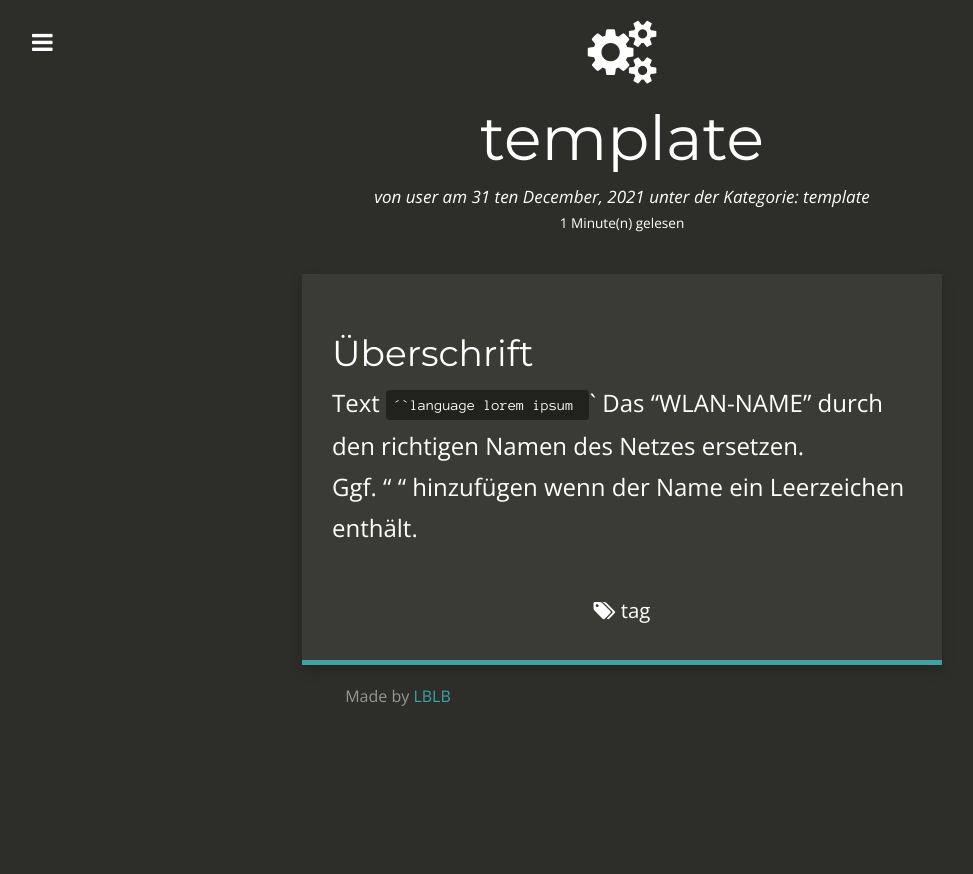
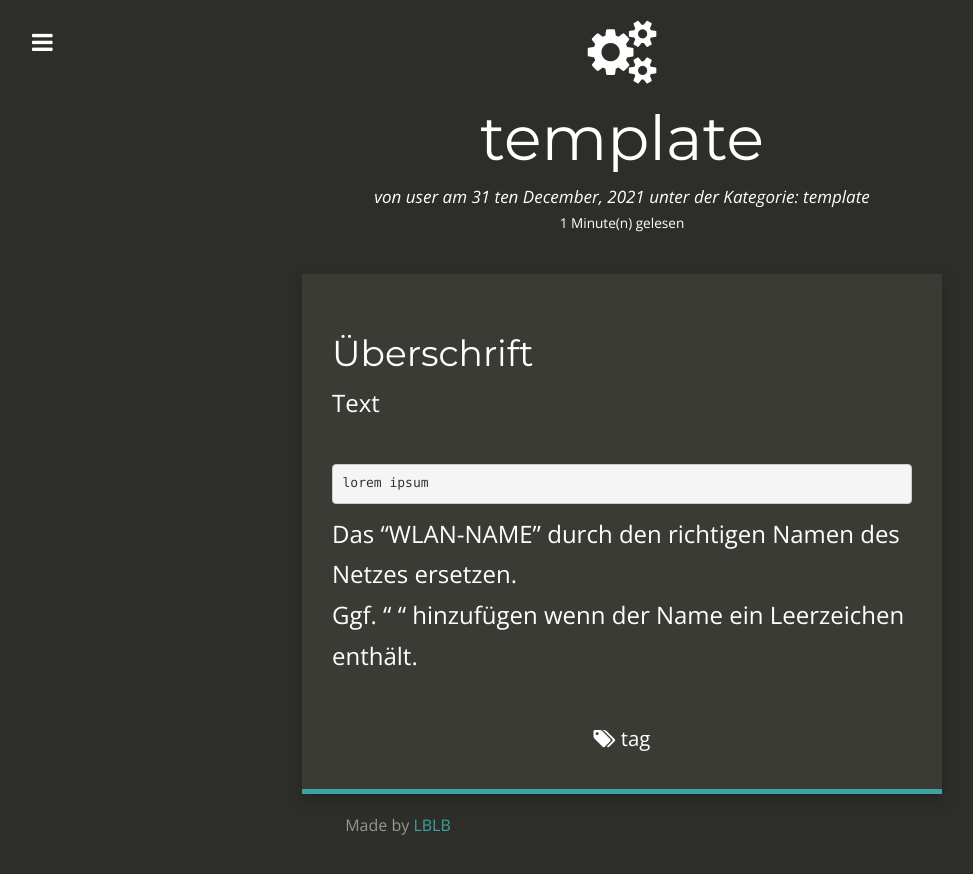
Before and after one commit to eski1337/lblb-it-ffd00, a Jekyll site: the page built from _posts/1999-01-01-template.md, in a window 1280 px wide. Shown: the top 874 px of the page, without its empty margins (18-991 px from the left). Built offline with Jekyll 4.4.1, drawn with Linux system fonts in a browser that asks for light colours; nearby versions of some CDN libraries; comment, search, counter and statistics services are not loaded.

Commit message:
1999-01-01-template.md: changed

````diff
--- a/_posts/1999-01-01-template.md
+++ b/_posts/1999-01-01-template.md
@@ -15,7 +15,7 @@ tags:
 ## Überschrift
 
 Text
-``´`language
+```language
 lorem ipsum
 ```
 Das "WLAN-NAME" durch den richtigen Namen des Netzes ersetzen.<br>
````
